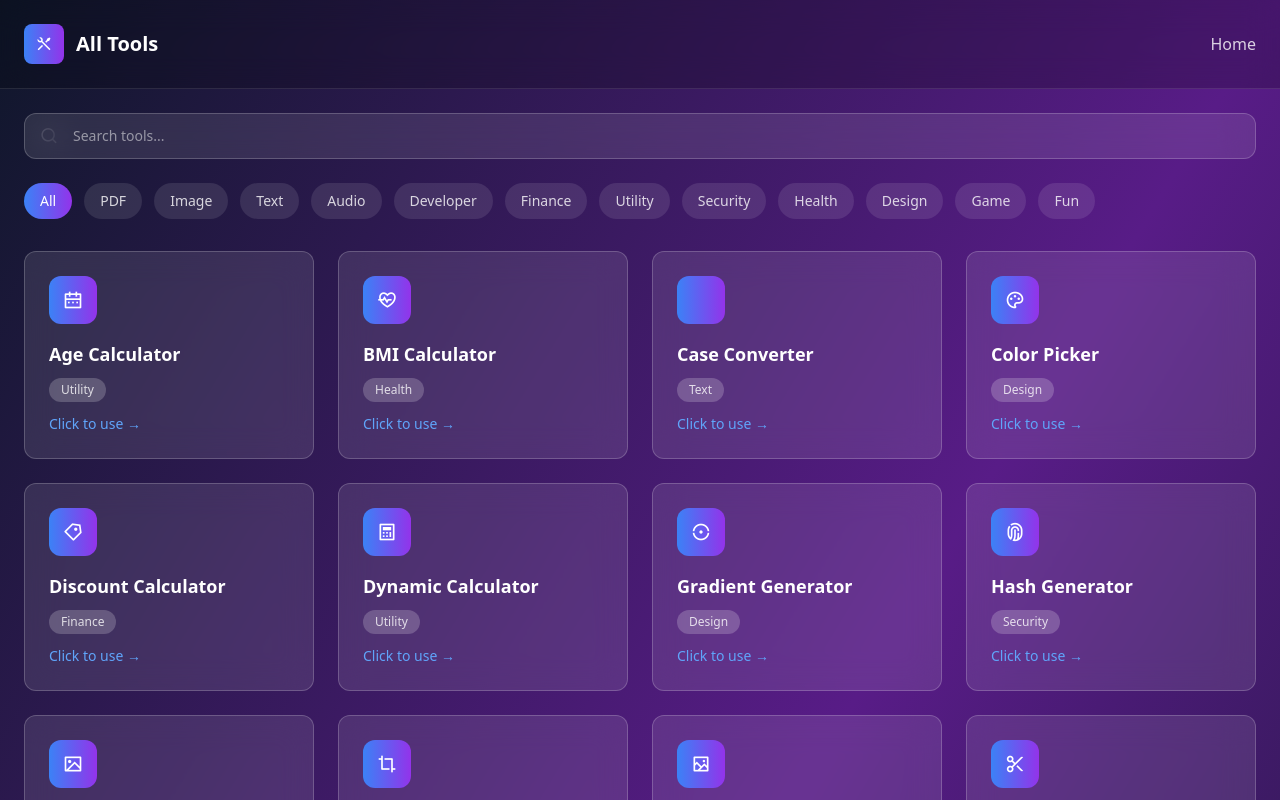
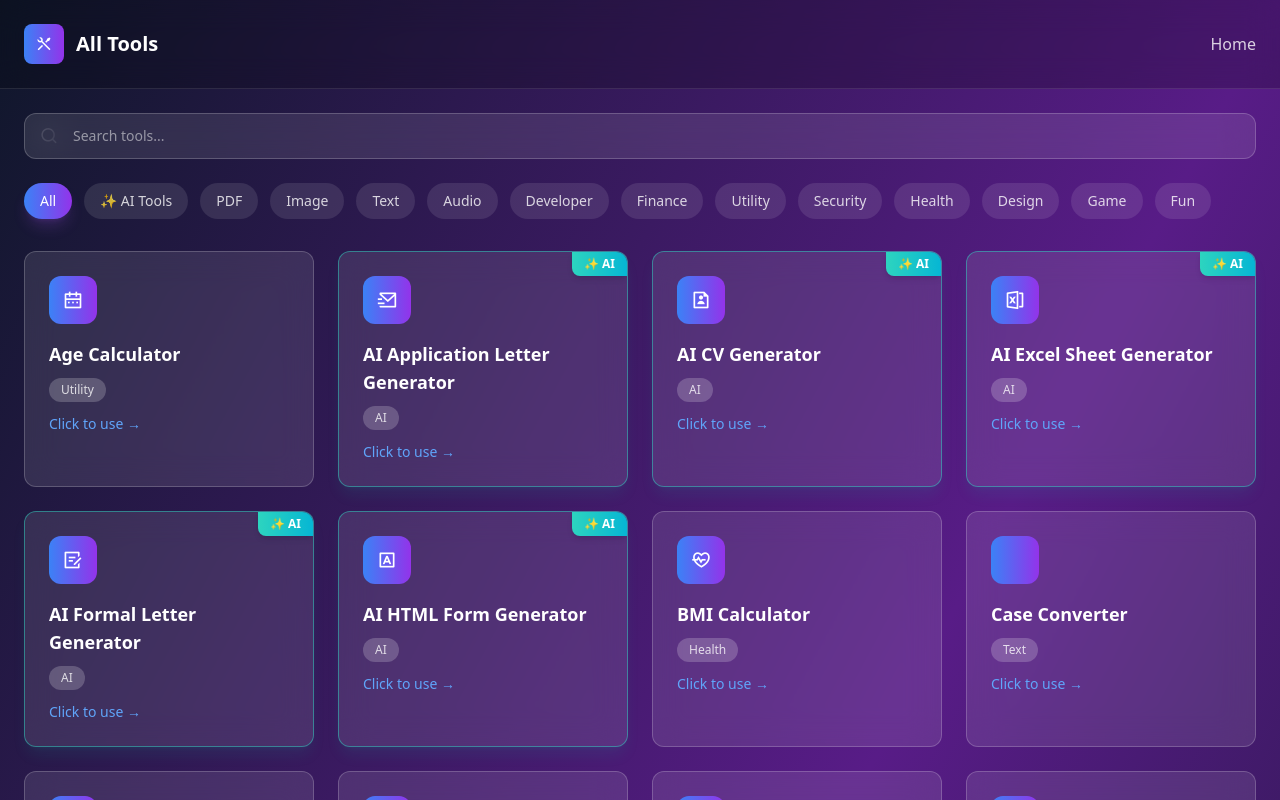
Before and after one commit to sabbir164244/Nxt-ultimate-tools, a Next.js app: page /tools in a window 1280 px wide. Shown: the top 800 px of the page. Built offline with nearby package versions, Linux system fonts and the light colour scheme; some icons are missing.

Commit message:
Update page.tsx

```diff
--- a/app/tools/page.tsx
+++ b/app/tools/page.tsx
@@ -2,6 +2,8 @@
 
 import { useState } from 'react';
 import Link from 'next/link';
+
+// --- PURANE SABHI TOOLS YAHAN IMPORTED HAIN ---
 import PDFGenerator from './PDFGenerator';
 import WordToPDF from './WordToPDF';
 import TextToVoice from './TextToVoice';
@@ -32,7 +34,16 @@ import GradientGenerator from './GradientGenerator';
 import HashGenerator from './HashGenerator';
 import DiscountCalculator from './DiscountCalculator';
 
+// --- NAYE AI TOOLS KO IMPORT KAREIN ---
+import AICVGenerator from './AICVGenerator';
+import AIApplicationLetterGenerator from './AIApplicationLetterGenerator';
+import AIFormalLetterGenerator from './AIFormalLetterGenerator';
+import AIExcelGenerator from './AIExcelGenerator';
+import AIFormGenerator from './AIFormGenerator';
+
+
 const allTools = [
+  // --- PURANE SABHI 29 TOOLS KI LIST YAHAN HAI ---
   { id: 'age-calculator', name: 'Age Calculator', icon: 'ri-calendar-2-line', category: 'Utility', component: AgeCalculator },
   { id: 'bmi-calculator', name: 'BMI Calculator', icon: 'ri-heart-pulse-line', category: 'Health', component: BMICalculator },
   { id: 'calculator', name: 'Dynamic Calculator', icon: 'ri-calculator-line', category: 'Utility', component: Calculator },
@@ -62,9 +73,16 @@ const allTools = [
   { id: 'unit-converter', name: 'Unit Converter', icon: 'ri-ruler-2-line', category: 'Utility', component: UnitConverter },
   { id: 'url-encoder-decoder', name: 'URL Encoder/Decoder', icon: 'ri-link', category: 'Developer', component: URLEncoderDecoder },
   { id: 'word-to-pdf', name: 'Word to PDF', icon: 'ri-file-word-line', category: 'PDF', component: WordToPDF },
+
+  // --- NAYE AI TOOLS KO LIST MEIN ADD KAREIN ---
+  { id: 'ai-cv-generator', name: 'AI CV Generator', icon: 'ri-file-user-line', category: 'AI', component: AICVGenerator },
+  { id: 'ai-application-letter-generator', name: 'AI Application Letter Generator', icon: 'ri-mail-send-line', category: 'AI', component: AIApplicationLetterGenerator },
+  { id: 'ai-formal-letter-generator', name: 'AI Formal Letter Generator', icon: 'ri-draft-line', category: 'AI', component: AIFormalLetterGenerator },
+  { id: 'ai-excel-generator', name: 'AI Excel Sheet Generator', icon: 'ri-file-excel-2-line', category: 'AI', component: AIExcelGenerator },
+  { id: 'ai-form-generator', name: 'AI HTML Form Generator', icon: 'ri-input-method-line', category: 'AI', component: AIFormGenerator },
 ];
 
-const categories = ['All', 'PDF', 'Image', 'Text', 'Audio', 'Developer', 'Finance', 'Utility', 'Security', 'Health', 'Design', 'Game', 'Fun'];
+const categories = ['All', 'AI', 'PDF', 'Image', 'Text', 'Audio', 'Developer', 'Finance', 'Utility', 'Security', 'Health', 'Design', 'Game', 'Fun'];
 
 export default function ToolsPage() {
   const [selectedTool, setSelectedTool] = useState(null);
@@ -146,11 +164,11 @@ export default function ToolsPage() {
                   onClick={() => setSelectedCategory(category)}
                   className={`px-4 py-2 rounded-full text-sm font-medium transition-all duration-300 whitespace-nowrap cursor-pointer ${
                     selectedCategory === category
-                      ? 'bg-gradient-to-r from-blue-500 to-purple-600 text-white'
+                      ? 'bg-gradient-to-r from-blue-500 to-purple-600 text-white shadow-lg shadow-purple-500/20'
                       : 'bg-white/10 text-white/80 hover:bg-white/20'
                   }`}
                 >
-                  {category}
+                  {category === 'AI' ? '✨ AI Tools' : category}
                 </button>
               ))}
             </div>
@@ -161,8 +179,20 @@ export default function ToolsPage() {
               <div
                 key={tool.id}
                 onClick={() => setSelectedTool(tool)}
-                className="bg-white/10 backdrop-blur-lg rounded-xl p-6 border border-white/20 hover:bg-white/15 transition-all duration-300 transform hover:scale-105 cursor-pointer group"
+                // YAHAN PAR HIGHLIGHTING LOGIC ADD KIYA GAYA HAI
+                className={`bg-white/10 backdrop-blur-lg rounded-xl p-6 border transition-all duration-300 transform hover:scale-105 cursor-pointer group relative overflow-hidden ${
+                  tool.category === 'AI'
+                  ? 'border-teal-400/50 hover:border-teal-300 shadow-lg shadow-teal-500/10'
+                  : 'border-white/20 hover:bg-white/15'
+                }`}
               >
+                {/* AI Tools ke liye special badge */}
+                {tool.category === 'AI' && (
+                  <div className="absolute top-0 right-0 px-3 py-1 bg-gradient-to-r from-teal-400 to-cyan-500 text-white text-xs font-bold rounded-bl-lg shadow-md">
+                    ✨ AI
+                  </div>
+                )}
+
                 <div className="w-12 h-12 bg-gradient-to-r from-blue-500 to-purple-600 rounded-xl flex items-center justify-center mb-4 group-hover:scale-110 transition-transform duration-300">
                   <i className={`${tool.icon} text-white text-xl`}></i>
                 </div>
@@ -186,4 +216,4 @@ export default function ToolsPage() {
       </div>
     </div>
   );
-      }
+  }
```
